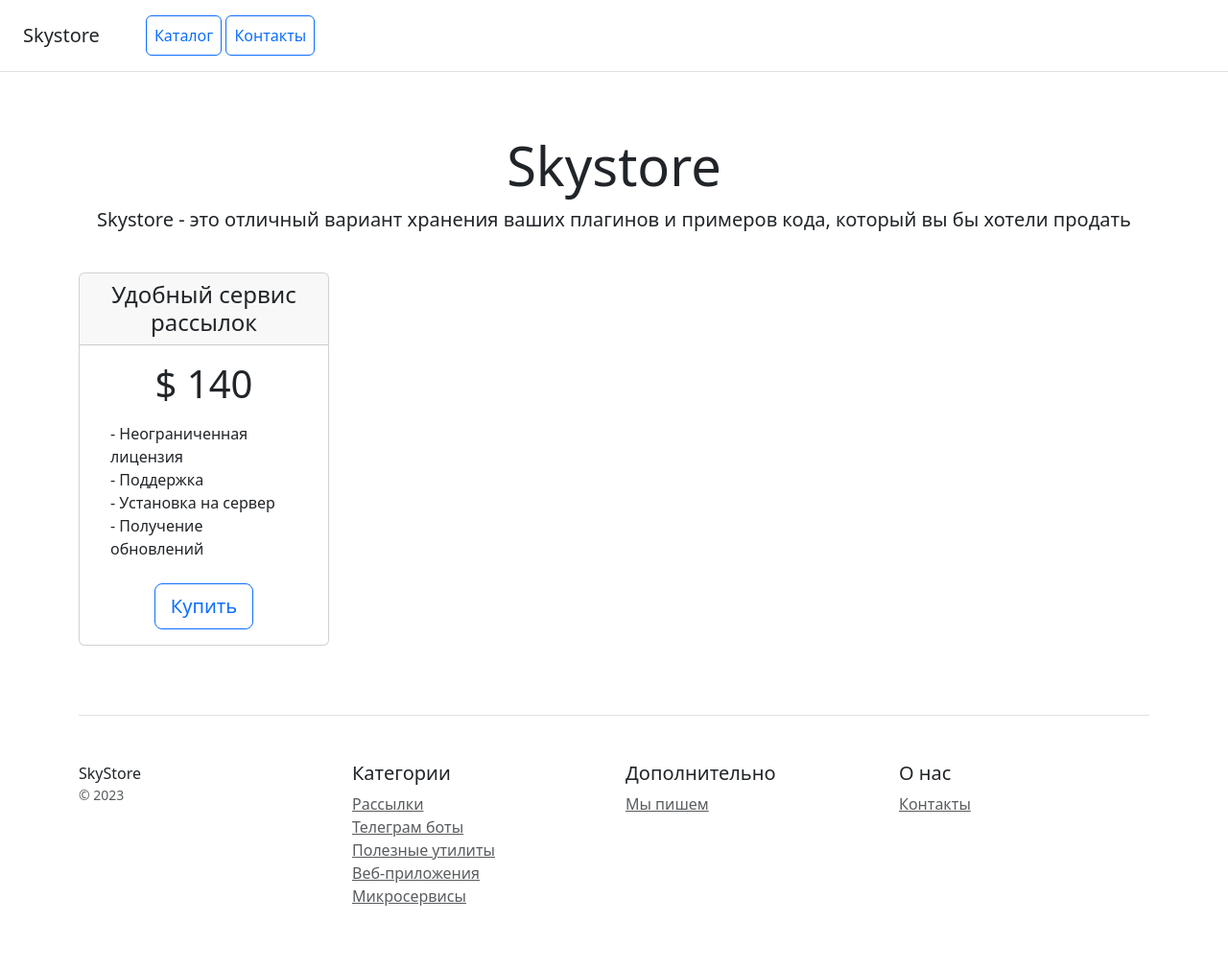
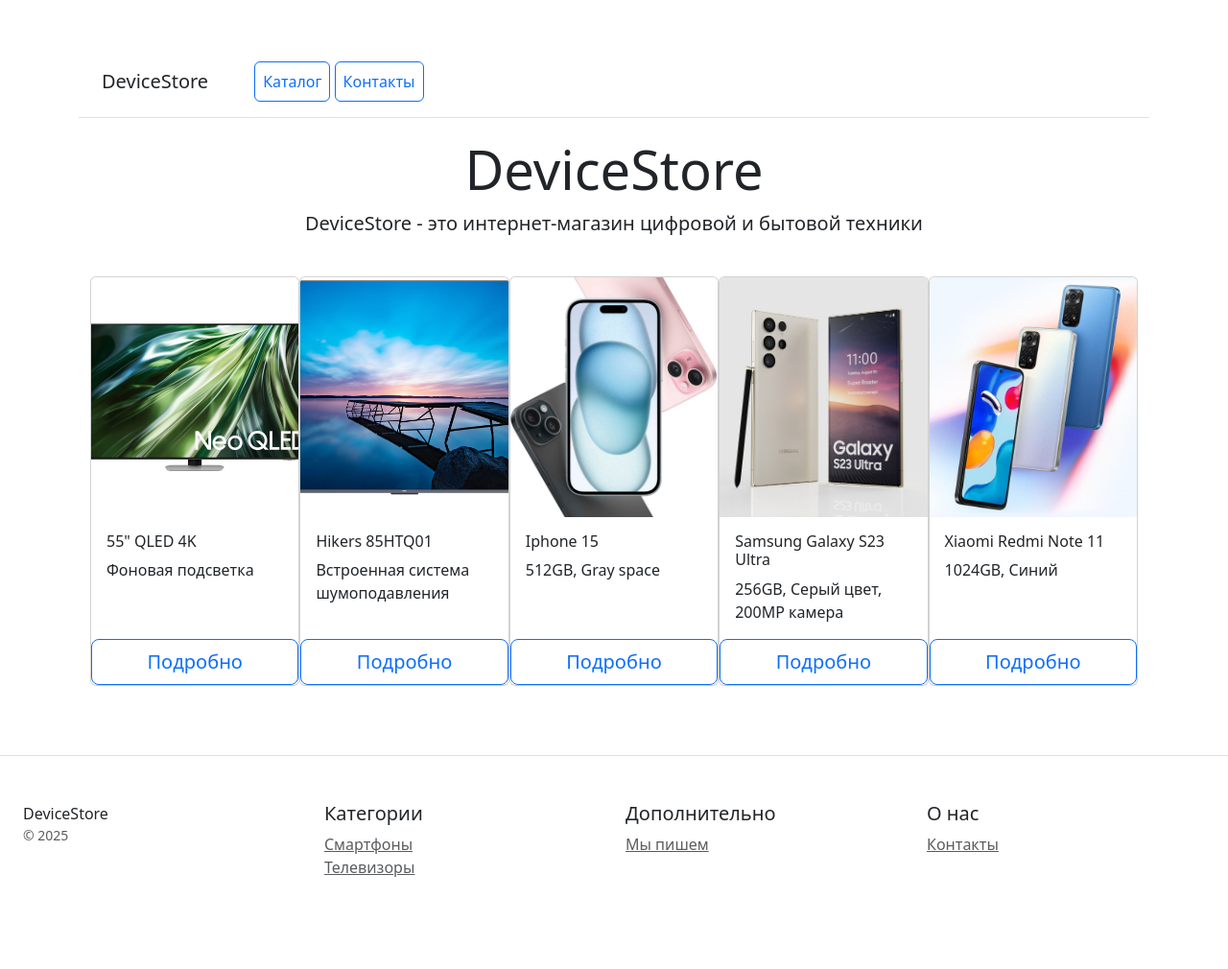
Before and after one commit to albinakazartseva2215/DjangoProject, a Django app: page / in a window 1280 px wide. Shown: the whole page at 96% size. After the commit the page ends 914 px from the top, so only its background shows below. Run offline with Django 5.2, Linux system fonts and the light colour scheme; data comes from the database, SQL or seed files in the repository; some libraries are stand-ins or nearby versions.

Commit message:
homework_24

```diff
--- /dev/null
+++ b/catalog/templates/base.html
@@ -0,0 +1,45 @@
+<!DOCTYPE html>
+<html lang="en">
+<head>
+    <meta charset="UTF-8">
+    <meta name="viewport" content="width=device-width, initial-scale=1">
+    <title>DeviceStore</title>
+    <!-- Подключите статичеcкие файлы со стилями Bootstrap -->
+    <link rel="stylesheet" href="/static/css/bootstrap.min.css">
+
+</head>
+<body>
+    <div class="container mt-5">
+        {% block content %}{% endblock %}
+    </div>
+    <footer class="pt-4 my-md-5 pt-md-5 border-top px-4">
+      <div class="row">
+        <div class="col-12 col-md">
+          DeviceStore
+          <small class="d-block mb-3 text-muted">&copy; 2025</small>
+        </div>
+        <div class="col-6 col-md">
+          <h5>Категории</h5>
+          <ul class="list-unstyled text-small">
+            <li><a class="text-muted" href="#">Смартфоны</a></li>
+            <li><a class="text-muted" href="#">Телевизоры</a></li>
+          </ul>
+        </div>
+        <div class="col-6 col-md">
+          <h5>Дополнительно</h5>
+          <ul class="list-unstyled text-small">
+            <li><a class="text-muted" href="#">Мы пишем</a></li>
+          </ul>
+        </div>
+        <div class="col-6 col-md">
+          <h5>О нас</h5>
+          <ul class="list-unstyled text-small">
+            <li><a class="text-muted" href="/contacts/">Контакты</a></li>
+          </ul>
+        </div>
+      </div>
+    </footer>
+    <!-- Подключение Bootstrap JS -->
+    <script src="/static/js/bootstrap.bundle.min.js"></script>
+</body>
+</html>
--- /dev/null
+++ b/catalog/templates/header.html
@@ -0,0 +1,11 @@
+<div class="d-flex flex-column flex-md-row align-items-center p-3 px-md-4 mb-3 bg-white border-bottom box-shadow">
+    <h5 class="my-0 mr-md-auto font-weight-normal">DeviceStore</h5>
+    <nav class="ms-5">
+        <a class="p-2 btn btn-outline-primary" href="/">Каталог</a>
+        <a class="p-2 btn btn-outline-primary" href="/contacts/">Контакты</a>
+    </nav>
+</div>
+<div class="pricing-header px-3 py-3 pt-md-1 pb-md-4 mx-auto text-center">
+    <h1 class="display-4">DeviceStore</h1>
+    <p class="lead">DeviceStore - это интернет-магазин цифровой и бытовой техники</p>
+</div>
--- a/catalog/templates/home.html
+++ b/catalog/templates/home.html
@@ -1,80 +1,28 @@
-<!doctype html>
-<html lang="en">
-<head>
-    <meta charset="utf-8">
-    <meta name="viewport" content="width=device-width, initial-scale=1">
-    <title>Skystore</title>
-    <!-- Подключите статичеcкие файлы со стилями Bootstrap -->
-    <link rel="stylesheet" href="/static/css/bootstrap.min.css">
+{% extends 'base.html' %}
 
-</head>
-<body>
-<div class="d-flex flex-column flex-md-row align-items-center p-3 px-md-4 mb-3 bg-white border-bottom box-shadow">
-    <h5 class="my-0 mr-md-auto font-weight-normal">Skystore</h5>
-    <nav class="ms-5">
-        <a class="p-2 btn btn-outline-primary" href="/">Каталог</a>
-        <a class="p-2 btn btn-outline-primary" href="/contacts/">Контакты</a>
-    </nav>
+{% block title %}Каталог товаров{% endblock %}
+
+{% block content %}
+{% include 'header.html' %}
+<div class="container">
+    <div class="d-flex justify-content-center">
+        {% for product in products %}
+        <div class="card mb-4 box-shadow" style="width: 30rem; overflow: hidden;">
+            <img src="{{ product.image.url }}" class="card-img-top" alt="{{ product.product_name }}"
+                 style="height: 250px; object-fit: cover;">
+            <div class="card-body">
+                <h6 class="card-title">{{ product.product_name }}</h6>
+                <p class="card-text">{{ product.description|truncatechars:100 }}</p>
+            </div>
+            <button
+                    type="button"
+                    class="btn btn-lg btn-block btn-outline-primary"
+                    onclick="window.location.href='product_detail/{{ product.pk }}'"
+            >
+                Подробно
+            </button>
+        </div>
+        {% endfor %}
+    </div>
 </div>
-
-<div class="pricing-header px-3 py-3 pt-md-5 pb-md-4 mx-auto text-center">
-    <h1 class="display-4">Skystore</h1>
-    <p class="lead">Skystore - это отличный вариант хранения ваших плагинов и примеров кода, который вы бы хотели
-        продать</p>
-</div>
-
-<div class="container">
-    <div class="row text-center">
-        <div class="col-3">
-            <div class="card mb-4 box-shadow">
-                <div class="card-header">
-                    <h4 class="my-0 font-weight-normal">Удобный сервис рассылок</h4>
-                </div>
-                <div class="card-body">
-                    <h1 class="card-title pricing-card-title">$ 140</h1>
-                    <ul class="list-unstyled mt-3 mb-4 text-start m-3">
-                        <li>- Неограниченная лицензия</li>
-                        <li>- Поддержка</li>
-                        <li>- Установка на сервер</li>
-                        <li>- Получение обновлений</li>
-                    </ul>
-                    <button type="button" class="btn btn-lg btn-block btn-outline-primary">Купить</button>
-                </div>
-            </div>
-        </div>
-    </div>
-
-    <footer class="pt-4 my-md-5 pt-md-5 border-top">
-        <div class="row">
-            <div class="col-12 col-md">
-                SkyStore
-                <small class="d-block mb-3 text-muted">&copy; 2023</small>
-            </div>
-            <div class="col-6 col-md">
-                <h5>Категории</h5>
-                <ul class="list-unstyled text-small">
-                    <li><a class="text-muted" href="#">Рассылки</a></li>
-                    <li><a class="text-muted" href="#">Телеграм боты</a></li>
-                    <li><a class="text-muted" href="#">Полезные утилиты</a></li>
-                    <li><a class="text-muted" href="#">Веб-приложения</a></li>
-                    <li><a class="text-muted" href="#">Микросервисы</a></li>
-                </ul>
-            </div>
-            <div class="col-6 col-md">
-                <h5>Дополнительно</h5>
-                <ul class="list-unstyled text-small">
-                    <li><a class="text-muted" href="#">Мы пишем</a></li>
-                </ul>
-            </div>
-            <div class="col-6 col-md">
-                <h5>О нас</h5>
-                <ul class="list-unstyled text-small">
-                    <li><a class="text-muted" href="/contacts/">Контакты</a></li>
-                </ul>
-            </div>
-        </div>
-    </footer>
-</div>
-<!-- Подключите статичеcкие файлы со скриптами Bootstrap -->
-</body>
-</html>
+{% endblock %}
--- a/catalog/urls.py
+++ b/catalog/urls.py
@@ -1,11 +1,12 @@
 from django.urls import path
 
 from catalog.apps import CatalogConfig
-from catalog.views import contacts, home
+from catalog.views import contacts, home, product_detail
 
 app_name = CatalogConfig.name
 
 urlpatterns = [
     path("", home, name="home"),
     path("contacts/", contacts, name="contacts"),
+    path("product_detail/<int:pk>", product_detail, name="product_detail"),
 ]
--- a/catalog/views.py
+++ b/catalog/views.py
@@ -1,9 +1,13 @@
 from django.http import HttpResponse
-from django.shortcuts import render
+from django.shortcuts import render, get_object_or_404
+
+from catalog.models import Product
 
 
 def home(request):
-    return render(request, "home.html")
+    products = Product.objects.all()
+    context = {"products": products}
+    return render(request, "home.html", context)
 
 
 # def contacts(request):
@@ -22,3 +26,9 @@
         # Здесь мы просто возвращаем простой ответ
         return HttpResponse(f"Спасибо, {name}! Ваше сообщение получено.")
     return render(request, "contacts.html")
+
+
+def product_detail(request, pk):
+    product = get_object_or_404(Product, pk=pk)
+    context = {"product": product}
+    return render(request, "product_detail.html", context)
```
Also changed, not shown: catalog/models.py (+3 -9 lines), catalog/templates/product_detail.html (added, +24 -0 lines).
